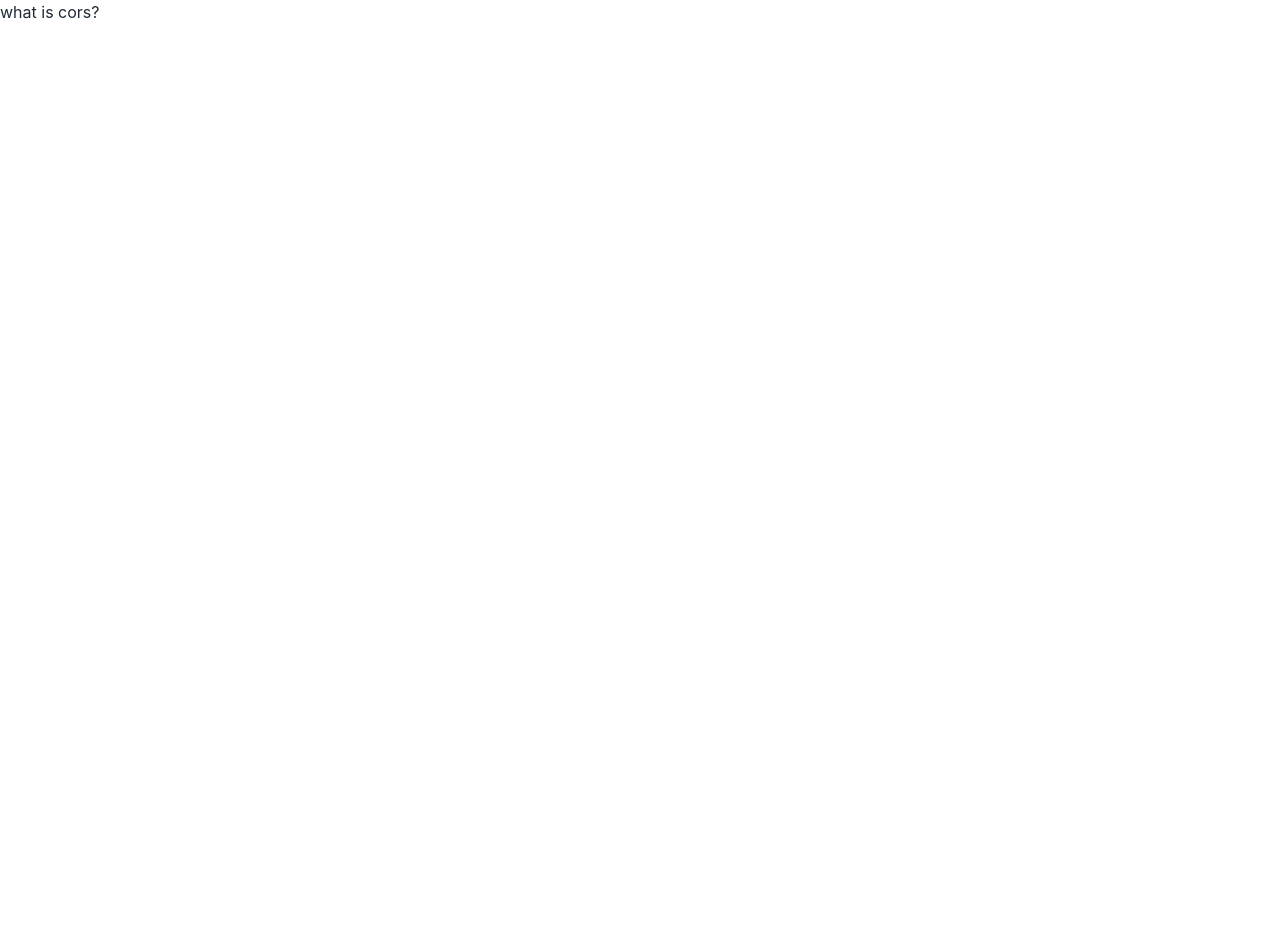
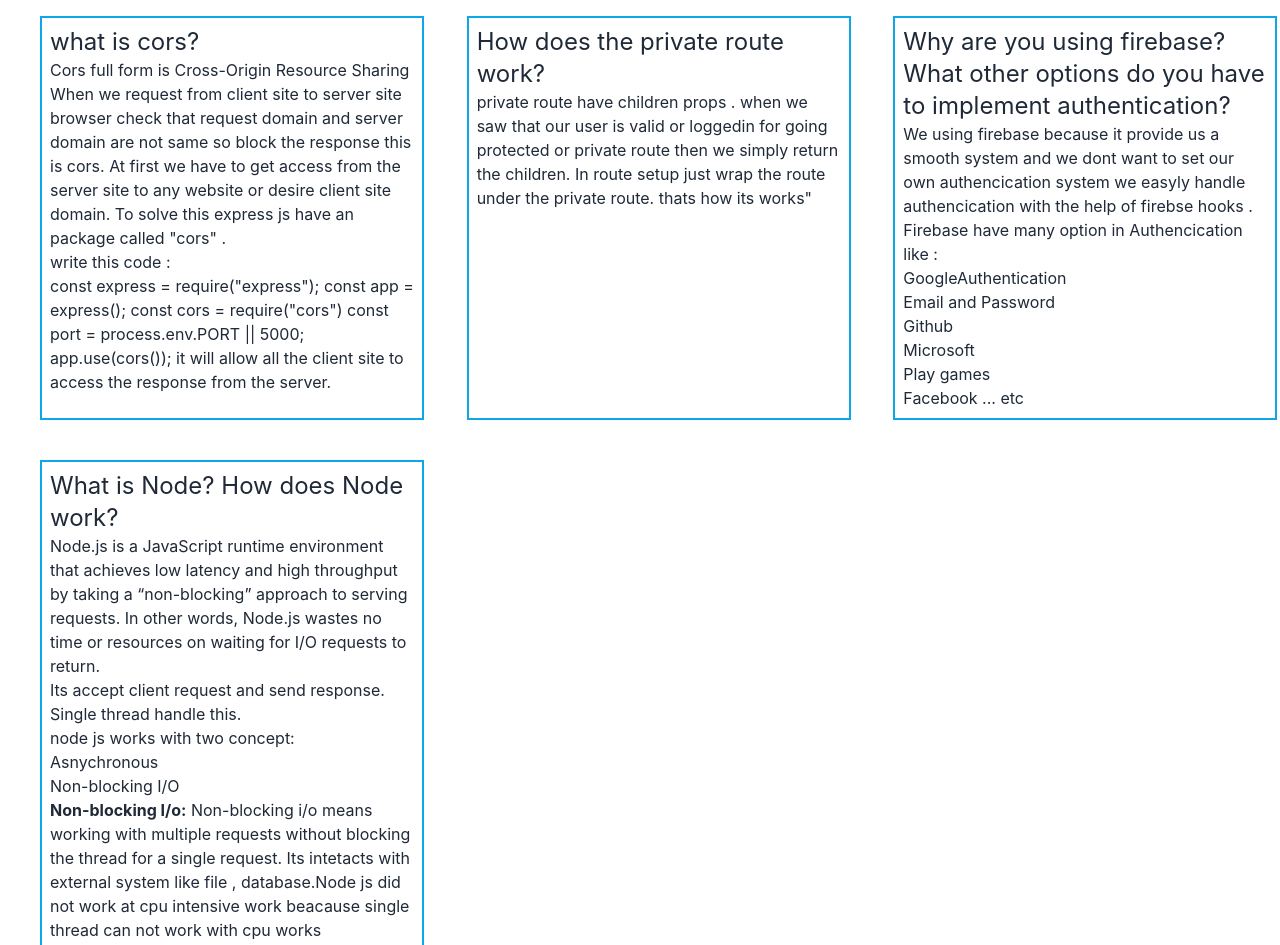
Before and after one commit to sou2000s/fyjus, a React (Create React App) app: page /blog in a window 1280 px wide. Shown: the part 80-1025 px from the top of the page. Before the commit the page ends 800 px from the top, so only its background shows below. Built offline with nearby package versions, Linux system fonts and the light colour scheme; no server answers.

Commit message:
blog addeded

```diff
--- a/src/components/Blog/Blog.js
+++ b/src/components/Blog/Blog.js
@@ -1,13 +1,71 @@
-import React from 'react';
+import React from "react";
 
 const Blog = () => {
-    return (
-        <div>
-            <div className=''>
-               <h1>what is cors?</h1>
-            </div>
-        </div>
-    );
+  return (
+    <div className="grid md:grid-cols-3 mt-4 md:ml-10 gap-10">
+      <div className="md:w-96  border-2 p-2 border-sky-500">
+        <h1 className="text-2xl">what is cors?</h1>
+        <p>
+          Cors full form is Cross-Origin Resource Sharing <br />
+          When we request from client site to server site browser check that
+          request domain and server domain are not same so block the response
+          this is cors. At first we have to get access from the server site to
+          any website or desire client site domain. To solve this express js
+          have an package called "cors" . <br />
+          write this code : <br />
+          const express = require("express"); const app = express(); const cors
+          = require("cors") const port = process.env.PORT || 5000;
+          app.use(cors());
+
+          it will allow all the client site to access the response from the server.
+        </p>
+      </div>
+      <div className="md:w-96 border-2  p-2 border-sky-500">
+        <h1 className="text-2xl">How does the private route work?</h1>
+        <p>
+            private route have children props . when we saw that our user is valid or loggedin for going protected or private route then we simply return the children. In route setup just wrap the route under the private route. thats how its works"
+        </p>
+      </div>
+      <div className="md:w-96 border-2 p-2 border-sky-500">
+        <h1 className="text-2xl">Why are you using firebase? What other options do you have to implement authentication?</h1>
+        <p>
+          We using firebase because it provide us a smooth system and we dont want to set our own authencication system we easyly handle authencication with the help of firebse hooks . <br />
+          <p>Firebase have many option in Authencication like : <br />
+              <ul>
+                   <li>GoogleAuthentication</li>
+                   <li>Email and Password</li>
+                   <li>Github</li>
+                   <li>Microsoft</li>
+                   <li>Play games</li>
+                   <li>Facebook ...  etc </li>
+
+              </ul>
+          </p>
+        </p>
+      </div>
+      <div className="md:w-96 border-2 p-2 border-sky-500">
+        <h1 className="text-2xl"> What is Node? How does Node work?</h1>
+        Node.js is a JavaScript runtime environment that achieves low latency and high throughput by taking a “non-blocking” approach to serving requests. In other words, Node.js wastes no time or resources on waiting for I/O requests to return.
+        <br />
+         <p>Its accept client request and send response. Single thread handle this.  <br />
+         node js works with two concept: <br />
+           <ul>
+            <li>Asnychronous</li>
+            <li>Non-blocking I/O</li>
+           </ul>
+
+            <p><strong>Non-blocking I/o:</strong> Non-blocking i/o  means working with multiple requests without blocking the thread for a single request. Its intetacts with external system like file , database.Node js did not work at cpu intensive work beacause single thread can not work with cpu works </p>
+            <p><strong>Asynchronous: </strong> Node js only except the req and passed it to lets say workers this workers go to the server and came back with response. so node js is not waiting for response.  <br />
+                 Libuv a open-source library hepl node js to accept request.
+                 It has a strong focus on asynchronous and  I/O, this gives node access to the underlying computer operating system, file system, and networking. <br />
+                 libuv implement event loop system is node js and help handle all of this .
+                 Thats how node js works.
+             </p>
+         </p>
+      </div>
+
+    </div>
+  );
 };
 
 export default Blog;
```
